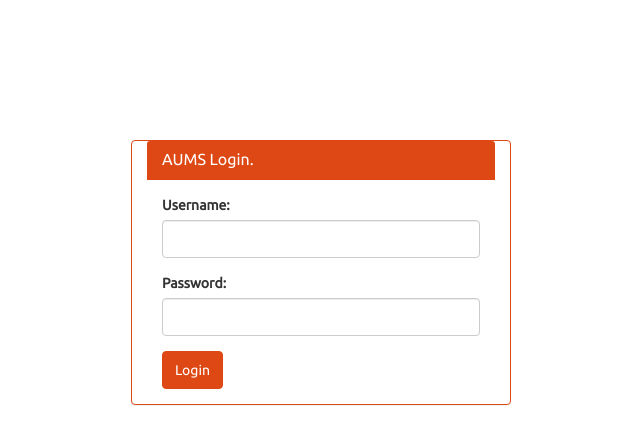
After one commit to jysandy/aums, a Flask app: page /login/ in a window 1280 px wide. The commit adds this page. Shown: the top 444 px of the page, without its empty margins (319-959 px from the left). Run offline with Flask 2, Linux system fonts and the light colour scheme.

Commit message:
Finished login components

```diff
--- a/admin_views.py
+++ b/admin_views.py
@@ -182,10 +182,8 @@ def delete_post():
 ******************************************************
 """
 def check_login():
-	"""
 	if not flask.session.get('admin_logged_in'):
-		flask.abort(401)"""
-	pass
+		flask.abort(401)
 
 
 def redirect_to_home():
--- a/main.py
+++ b/main.py
@@ -62,7 +62,7 @@ def root():
 	return redirect(url_for('login'))
 
 
-@app.route('/login/')
+@app.route('/login/', methods = ['GET', 'POST'])
 def login():
 	if request.method == 'POST':
 		if is_admin(request.form):
@@ -80,7 +80,7 @@ def login():
 	return render_template('login.html')
 
 
-@app.route('/logout/', methods = ['POST'])
+@app.route('/logout/')
 def logout():
 	session.clear()
 	return redirect(url_for('login'))
@@ -91,12 +91,12 @@ def is_admin(form):
 
 
 def is_teacher(form):
-	rows = g.db.execute('select * from teacher where teacherid=? and password=?', [ form['username'], form['password'] ])
+	rows = g.db.execute('select * from teacher where teacherid=? and password=?', [ form['username'], form['password'] ]).fetchall()
 	return len(rows) == 1
 
 
 def is_student(form):
-	rows = g.db.execute('select * from student where rno=? and password=?', [ form['username'], form['password'] ])
+	rows = g.db.execute('select * from student where rno=? and password=?', [ form['username'], form['password'] ]).fetchall()
 	return len(rows) == 1
 
 """
--- a/templates/base.html
+++ b/templates/base.html
@@ -6,6 +6,12 @@
 		<meta name="viewport" content="width=device-width, initial-scale=1">
 		<link rel="stylesheet" type="text/css" href="{{ url_for('static', filename='css/bootstrap.min.css') }}">
 		<title>AUMS</title>
+		<style type="text/css">
+			.col-centered{
+		    float: none;
+		    margin: 0 auto;
+			}
+		</style>
 	</head>
 	<body>
 		{% block sub %}
--- /dev/null
+++ b/templates/login.html
@@ -0,0 +1,34 @@
+{% extends "base.html" %}
+
+{% block sub %}
+
+<div class="container">
+	<br>
+	<br>
+	<br>
+	<br>
+	<br>
+	<br>
+	<br>
+	<div class="col-sm-4 col-offset-6 col-centered panel panel-primary">
+		<div class="panel-heading">
+			<h3 class="panel-title">AUMS Login.</h3>
+		</div>
+
+		<div class="panel-body">
+			<form role="form" action="" method="post">
+				<div class="form-group">
+					<label for="username">Username:</label>
+					<input type="text" name="username" id="username" class="form-control">
+				</div>
+				<div class="form-group">
+					<label for="password">Password:</label>
+					<input type="password" name="password" id="password" class="form-control">
+				</div>
+				<button type="submit" class="btn btn-primary">Login</button>
+			</form>
+		</div>
+	</div>
+</div>
+
+{% endblock %}
```
Also changed, not shown: templates/admin/base.html (+8 -0 lines).
